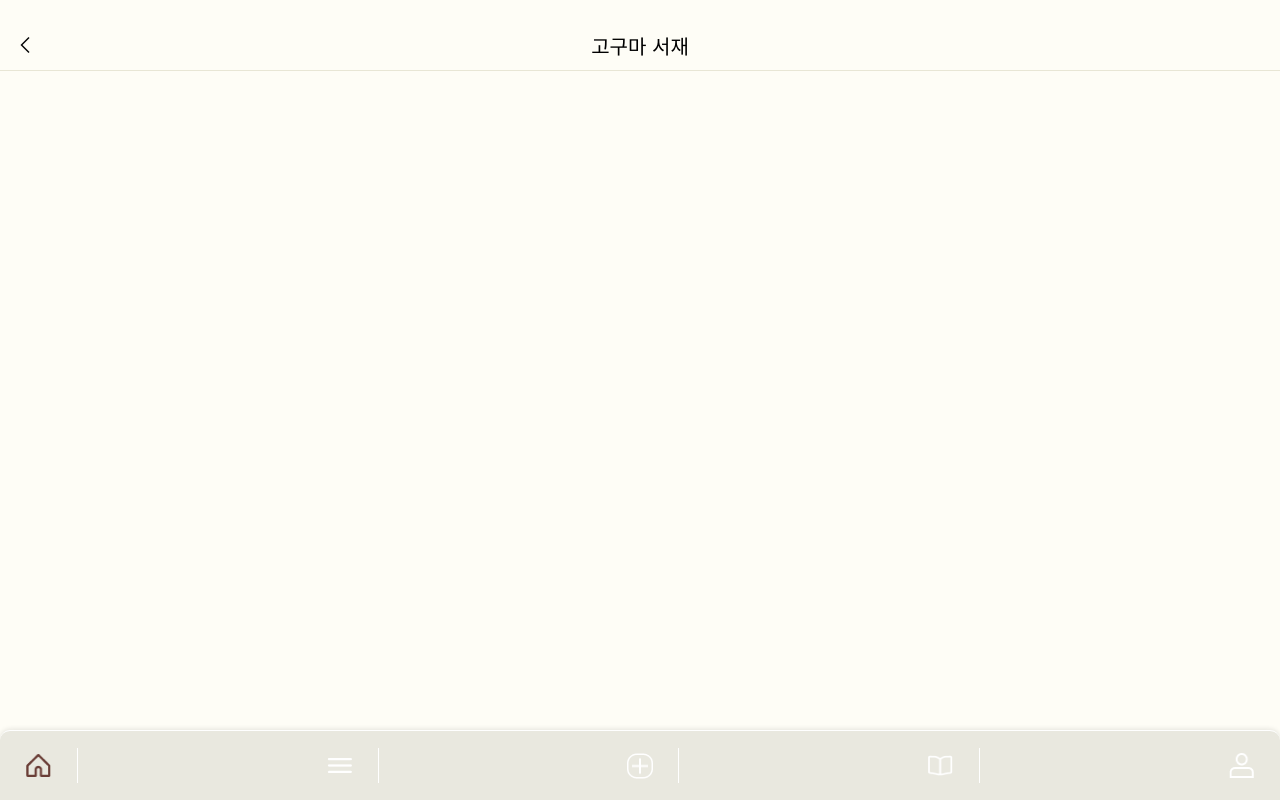
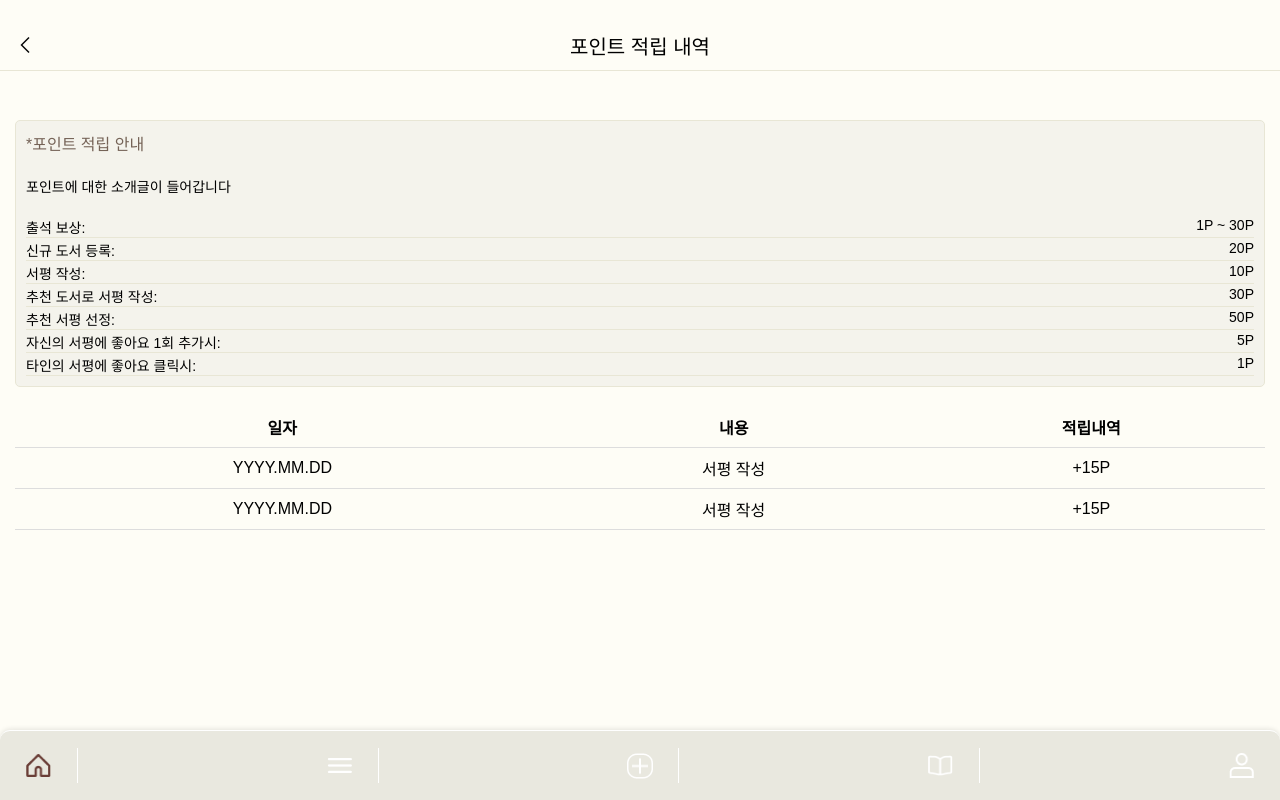
Before and after one commit to onetuks/goguma-library-client, a Vue app: page /members/1/points in a window 1280 px wide. Before the commit this address had no page. Built offline with nearby package versions, Linux system fonts and the light colour scheme; a web font is replaced by a local one.

Commit message:
Feat: 포인트 내역 페이지 포인트 지급 정보 뷰 컴포넌트 구현

```diff
--- /dev/null
+++ b/src/pages/my/point/PointPage.vue
@@ -0,0 +1,120 @@
+<script lang="ts" setup>
+import { ref } from "vue";
+import PointInfoView from "@/pages/my/point/components/PointInfoView.vue";
+
+interface PointHistoryEntry {
+  date: string;
+  content: string;
+  points: string;
+}
+
+const pointHistory = ref<PointHistoryEntry[]>([
+  { date: "YYYY.MM.DD", content: "서평 작성", points: "+15P" },
+  { date: "YYYY.MM.DD", content: "서평 작성", points: "+15P" },
+  // 나머지 데이터 추가
+]);
+
+const currentPage = ref(1);
+const totalPages = 6;
+
+const goBack = () => {
+  window.history.back();
+};
+
+const setPage = (page: number) => {
+  currentPage.value = page;
+};
+
+const prevPage = () => {
+  if (currentPage.value > 1) {
+    currentPage.value--;
+  }
+};
+
+const nextPage = () => {
+  if (currentPage.value < totalPages) {
+    currentPage.value++;
+  }
+};
+</script>
+
+<template>
+  <div class="point-history-container">
+    <PointInfoView />
+    <div class="history-table">
+      <table>
+        <thead>
+          <tr>
+            <th>일자</th>
+            <th>내용</th>
+            <th>적립내역</th>
+          </tr>
+        </thead>
+        <tbody>
+          <tr v-for="(entry, index) in pointHistory" :key="index">
+            <td>{{ entry.date }}</td>
+            <td>{{ entry.content }}</td>
+            <td>{{ entry.points }}</td>
+          </tr>
+        </tbody>
+      </table>
+    </div>
+  </div>
+</template>
+
+<style scoped>
+.point-history-container {
+  width: 100%;
+  height: auto;
+  padding: 15px;
+  box-sizing: border-box;
+  font-family: var(--font-family-regular), sans-serif;
+}
+
+.history-table {
+  margin-top: 20px;
+}
+
+.history-table table {
+  width: 100%;
+  border-collapse: collapse;
+}
+
+.history-table th,
+.history-table td {
+  padding: 8px;
+  border-bottom: 1px solid #ddd;
+}
+
+.pagination {
+  display: flex;
+  justify-content: center;
+  align-items: center;
+  margin-top: 16px;
+}
+
+.pagination button,
+.pagination span {
+  margin: 0 4px;
+  cursor: pointer;
+}
+
+.pagination .active {
+  font-weight: bold;
+  text-decoration: underline;
+}
+
+.navigation-bar {
+  display: flex;
+  justify-content: space-around;
+  padding: 16px 0;
+  background-color: #f5f5f5;
+  position: fixed;
+  bottom: 0;
+  width: 100%;
+}
+
+.nav-item {
+  font-size: 24px;
+}
+</style>
--- /dev/null
+++ b/src/pages/my/point/components/PointInfoView.vue
@@ -0,0 +1,103 @@
+<script setup lang="ts"></script>
+
+<template>
+  <div class="point-info">
+    <div class="point-info-title">*포인트 적립 안내</div>
+    <div class="point-info-message">포인트에 대한 소개글이 들어갑니다</div>
+    <div class="point-info-table">
+      <div>
+        <div class="point-info-table-item-title-container">
+          <div class="point-info-message">출석 보상:</div>
+          <div class="point-info-message">1P ~ 30P</div>
+        </div>
+        <div class="point-info-table-item-stroke"></div>
+      </div>
+      <div>
+        <div class="point-info-table-item-title-container">
+          <div class="point-info-message">신규 도서 등록:</div>
+          <div class="point-info-message">20P</div>
+        </div>
+        <div class="point-info-table-item-stroke"></div>
+      </div>
+      <div>
+        <div class="point-info-table-item-title-container">
+          <div class="point-info-message">서평 작성:</div>
+          <div class="point-info-message">10P</div>
+        </div>
+        <div class="point-info-table-item-stroke"></div>
+      </div>
+      <div>
+        <div class="point-info-table-item-title-container">
+          <div class="point-info-message">추천 도서로 서평 작성:</div>
+          <div class="point-info-message">30P</div>
+        </div>
+        <div class="point-info-table-item-stroke"></div>
+      </div>
+      <div>
+        <div class="point-info-table-item-title-container">
+          <div class="point-info-message">추천 서평 선정:</div>
+          <div class="point-info-message">50P</div>
+        </div>
+        <div class="point-info-table-item-stroke"></div>
+      </div>
+      <div>
+        <div class="point-info-table-item-title-container">
+          <div class="point-info-message">자신의 서평에 좋아요 1회 추가시:</div>
+          <div class="point-info-message">5P</div>
+        </div>
+        <div class="point-info-table-item-stroke"></div>
+      </div>
+      <div>
+        <div class="point-info-table-item-title-container">
+          <div class="point-info-message">타인의 서평에 좋아요 클릭시:</div>
+          <div class="point-info-message">1P</div>
+        </div>
+        <div class="point-info-table-item-stroke"></div>
+      </div>
+    </div>
+  </div>
+</template>
+
+<style scoped>
+.point-info {
+  margin-top: 15px;
+  padding: 10px;
+  background-color: var(--surface-tertiary);
+  border-radius: 5px;
+  border: 1px solid var(--border-primary);
+  display: flex;
+  flex-direction: column;
+  justify-content: space-between;
+  text-align: left;
+  gap: 21px;
+}
+
+.point-info-title {
+  color: var(--text-fourth);
+  font-size: 16px;
+  font-family: var(--font-family-bold), sans-serif;
+}
+
+.point-info-message {
+  font-size: 14px;
+}
+
+.point-info-table {
+  width: 100%;
+  display: flex;
+  flex-direction: column;
+  gap: 2px;
+}
+
+.point-info-table-item-title-container {
+  display: flex;
+  flex-direction: row;
+  justify-content: space-between;
+}
+
+.point-info-table-item-stroke {
+  background-color: var(--border-primary);
+  width: 100%;
+  height: 1px;
+}
+</style>
--- a/src/router/index.ts
+++ b/src/router/index.ts
@@ -8,6 +8,7 @@ import ErrorPage from "@/pages/error/ErrorPage.vue";
 import WarningPage from "@/pages/error/WarningPage.vue";
 import BookRegistrationPage from "@/pages/book/registration/BookRegistrationPage.vue";
 import MyProfilePage from "@/pages/my/mypage/MyProfilePage.vue";
+import PointPage from "@/pages/my/point/PointPage.vue";
 
 const routes: Array<RouteRecordRaw> = [
   { path: "/", name: "고구마서재", component: SamplePage },
@@ -36,6 +37,11 @@ const routes: Array<RouteRecordRaw> = [
     name: "도서등록",
     component: BookRegistrationPage,
   },
+  {
+    path: "/members/:memberId/points",
+    name: "포인트 적립 내역",
+    component: PointPage,
+  },
 ];
 
 const router = createRouter({
--- a/src/styles/colors.css
+++ b/src/styles/colors.css
@@ -1,49 +1,49 @@
 :root {
   --ivory-100: #756357;
-  --ivory-200: #99897D;
-  --ivory-300: #B0A797;
-  --ivory-400: #CEC7B7;
-  --ivory-500: #E1DDCB;
-  --ivory-600: #E8E6D5;
-  --ivory-700: #E9E8DF;
-  --ivory-800: #F4F3EC;
-  --ivory-900: #FEFDF6;
+  --ivory-200: #99897d;
+  --ivory-300: #b0a797;
+  --ivory-400: #cec7b7;
+  --ivory-500: #e1ddcb;
+  --ivory-600: #e8e6d5;
+  --ivory-700: #e9e8df;
+  --ivory-800: #f4f3ec;
+  --ivory-900: #fefdf6;
 
   --gray-100: #282828;
-  --gray-200: #3C3C3C;
+  --gray-200: #3c3c3c;
   --gray-300: #505050;
   --gray-400: #646464;
   --gray-500: #787878;
-  --gray-600: #8C8C8C;
-  --gray-700: #A0A0A0;
-  --gray-800: #B4B4B4;
-  --gray-900: #C8C8C8;
-  --gray-1000: #DCDCDC;
+  --gray-600: #8c8c8c;
+  --gray-700: #a0a0a0;
+  --gray-800: #b4b4b4;
+  --gray-900: #c8c8c8;
+  --gray-1000: #dcdcdc;
 
-  --red-brown-100: #2A0A0A;
+  --red-brown-100: #2a0a0a;
   --red-brown-200: #341414;
-  --red-brown-300: #481C15;
-  --red-brown-400: #5C3029;
-  --red-brown-500: #6A3E37;
-  --red-brown-600: #7E524B;
-  --red-brown-700: #92665F;
-  --red-brown-800: #A67A73;
-  --red-brown-900: #BA8E87;
-  --red-brown-1000: #CEA29B;
+  --red-brown-300: #481c15;
+  --red-brown-400: #5c3029;
+  --red-brown-500: #6a3e37;
+  --red-brown-600: #7e524b;
+  --red-brown-700: #92665f;
+  --red-brown-800: #a67a73;
+  --red-brown-900: #ba8e87;
+  --red-brown-1000: #cea29b;
 
-  --green-100: #001F0E;
+  --green-100: #001f0e;
   --green-200: #092918;
   --green-300: #153524;
-  --green-400: #1D4831;
-  --green-500: #1F5B3A;
-  --green-600: #216B43;
-  --green-700: #267B4D;
+  --green-400: #1d4831;
+  --green-500: #1f5b3a;
+  --green-600: #216b43;
+  --green-700: #267b4d;
   --green-800: #218850;
   --green-900: #229958;
-  --green-1000: #36AD6C;
+  --green-1000: #36ad6c;
 
   --black: #000000;
-  --white: #FFFFFF;
+  --white: #ffffff;
 
   /* Background */
   --background-primary: var(--ivory-900);
```
Also changed, not shown: src/styles/font.css (+6 -6 lines).
